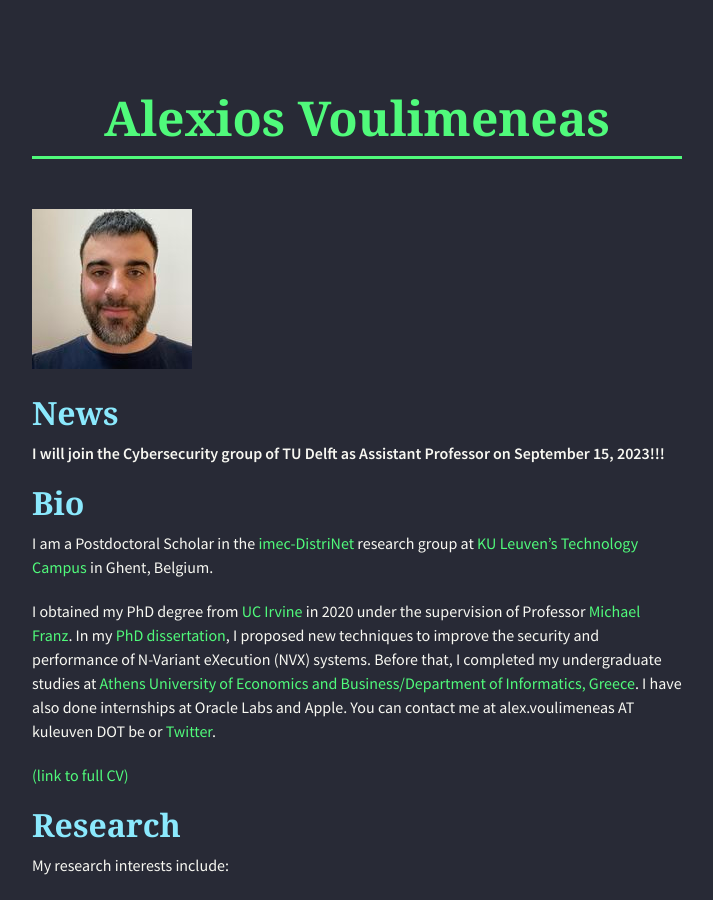
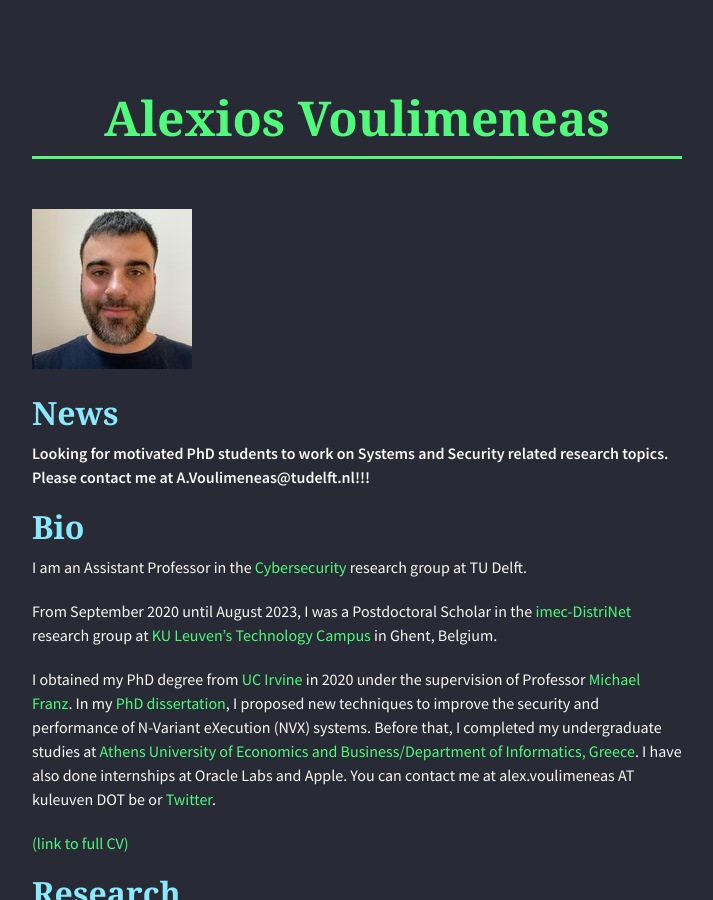
Before and after one commit to alexios-voulimeneas/alexios-voulimeneas.github.io, a Jekyll site: the page built from index.md, in a window 1280 px wide and 900 px high. Shown: the whole window, without its empty margins (283-996 px from the left). Built offline with Jekyll 4.4.1, drawn with Linux system fonts in a browser that asks for light colours; nearby versions of some CDN libraries; the repository's description, which GitHub fills in, is left out.

Commit message:
Update index.md

```diff
--- a/index.md
+++ b/index.md
@@ -6,11 +6,13 @@ layout: default
 
 ## [](#header-2)News
 
-**I will join the Cybersecurity group of TU Delft as Assistant Professor on September 15, 2023!!!**
+**Looking for motivated PhD students to work on Systems and Security related research topics. Please contact me at A.Voulimeneas@tudelft.nl!!!**
 
 ## [](#header-2)Bio
 
-I am a Postdoctoral Scholar in the [imec-DistriNet](https://distrinet.cs.kuleuven.be/) research group at [KU Leuven's Technology Campus](https://iiw.kuleuven.be/english/ghent/ghent) in Ghent, Belgium.
+I am an Assistant Professor in the [Cybersecurity](https://www.tudelft.nl/en/eemcs/the-faculty/departments/intelligent-systems/cybersecurityeemcs/people) research group at TU Delft.
+
+From September 2020 until August 2023, I was a Postdoctoral Scholar in the [imec-DistriNet](https://distrinet.cs.kuleuven.be/) research group at [KU Leuven's Technology Campus](https://iiw.kuleuven.be/english/ghent/ghent) in Ghent, Belgium.
 
 I obtained my PhD degree from [UC Irvine](https://uci.edu/) in 2020 under the supervision of Professor [Michael Franz](http://www.michaelfranz.com/).
 In my [PhD dissertation](https://escholarship.org/uc/item/2719443b), I proposed new techniques to improve the security and performance of N-Variant eXecution (NVX) systems. Before that, I completed my undergraduate studies at [Athens University of Economics and Business/Department of Informatics, Greece](https://www.dept.aueb.gr/en/cs). I have also done internships at Oracle Labs and Apple. You can contact me at alex.voulimeneas AT kuleuven DOT be or [Twitter](https://twitter.com/systemsgreek).
```
